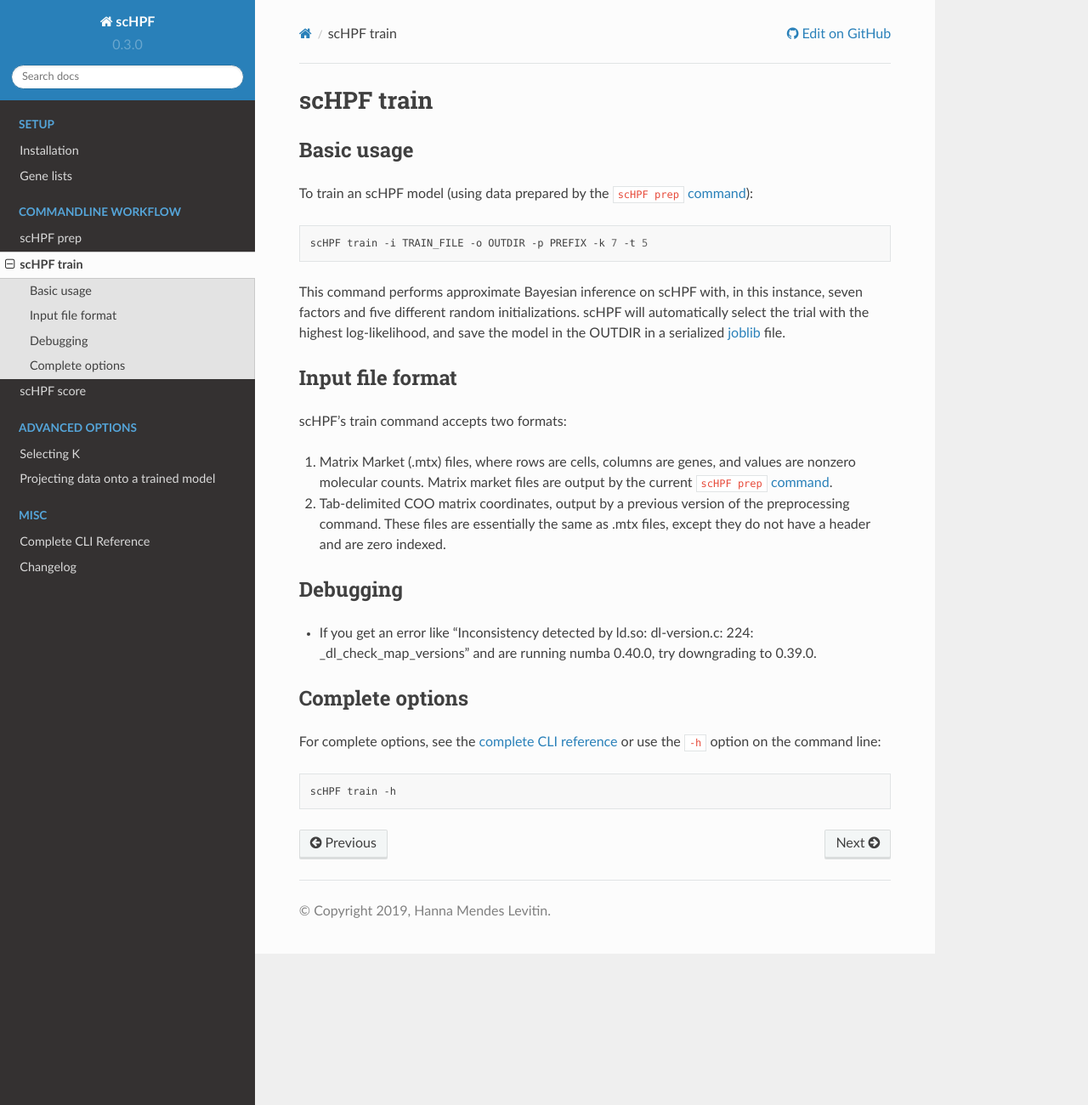
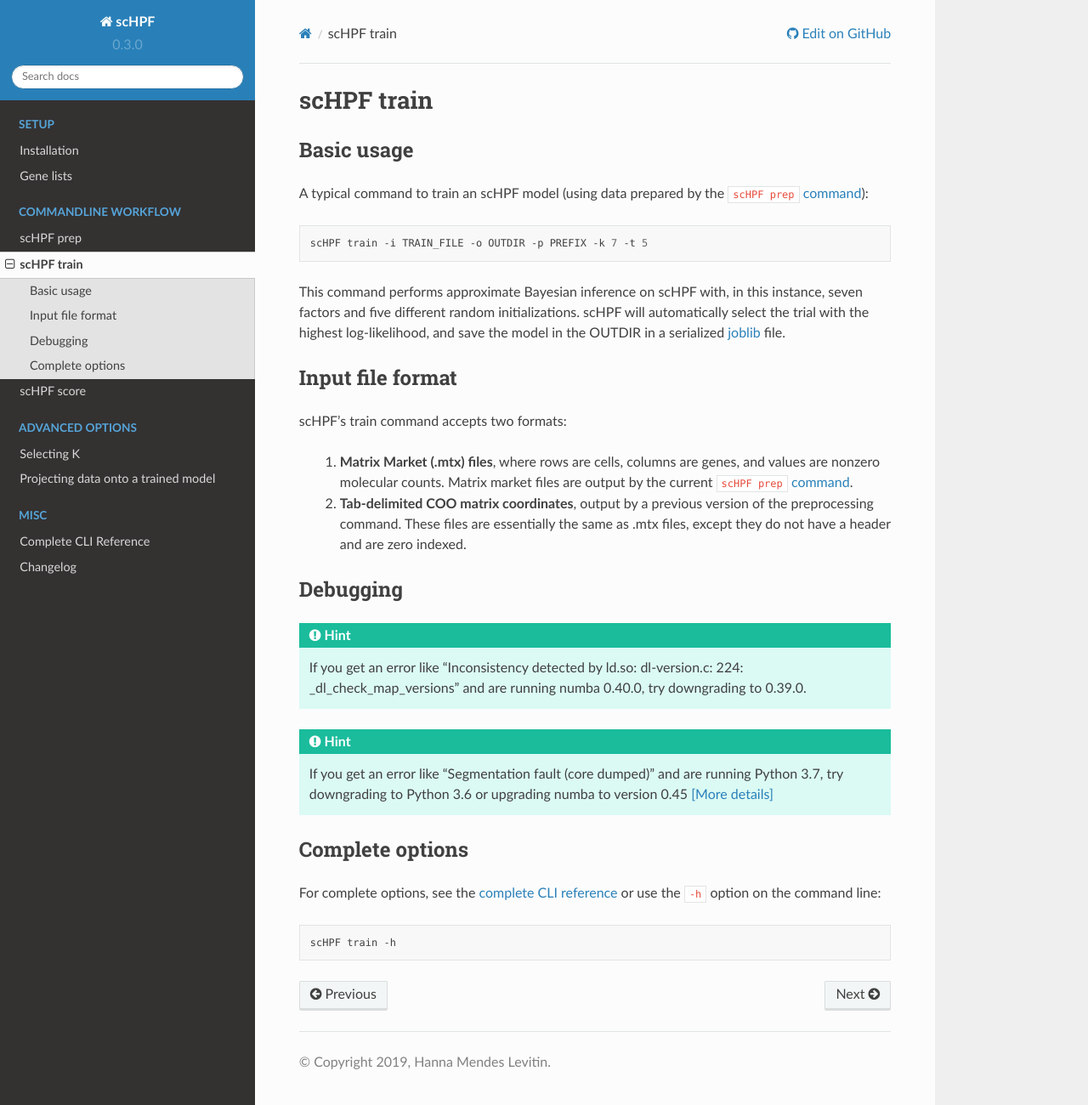
Before and after one commit to simslab/scHPF, a Sphinx documentation site: the page built from docs/train-cli.rst, in a window 1280 px wide and 1300 px high. Shown: the whole window at 85% size. Built offline with Sphinx 7.4.7 and the Read the Docs theme 2.0.0, drawn with Linux system fonts in a browser that asks for light colours.

Commit message:
fix (hopefully) and document numba/python incompatibile versions

```diff
--- a/docs/train-cli.rst
+++ b/docs/train-cli.rst
@@ -8,7 +8,8 @@ scHPF train
 
 Basic usage
 ===========
-To train an scHPF model (using data prepared by the |scHPF prep command|_):
+A typical command to train an scHPF model (using data prepared by the
+|scHPF prep command|_):
 
 .. |scHPF prep command| replace:: ``scHPF prep`` command
 .. _scHPF prep command: prep-cli.html
@@ -26,19 +27,27 @@ Input file format
 =================
 scHPF's train command accepts two formats:
 
-1. Matrix Market (.mtx) files, where rows are cells, columns are genes, and
-   values are nonzero molecular counts. Matrix market files are output by the
-   current |scHPF prep command|_.
-2. Tab-delimited COO matrix coordinates, output by a previous version of the
-   preprocessing command. These files are essentially the same as .mtx files,
-   except they do not have a header and are zero indexed.
+    1. **Matrix Market (.mtx) files**, where rows are cells, columns are genes, and
+       values are nonzero molecular counts. Matrix market files are output by
+       the current |scHPF prep command|_.
+
+    2. **Tab-delimited COO matrix coordinates**, output by a previous version of the
+       preprocessing command. These files are essentially the same as .mtx
+       files, except they do not have a header and are zero indexed.
 
 
 Debugging
 =========
-- If you get an error like "Inconsistency detected by ld.so: dl-version.c: 224:
-  _dl_check_map_versions" and are running numba 0.40.0, try downgrading to
-  0.39.0.
+.. hint::
+    If you get an error like "Inconsistency detected by ld.so: dl-version.c: 224:
+    _dl_check_map_versions" and are running numba 0.40.0, try downgrading to
+    0.39.0.
+
+.. hint::
+    If you get an error like "Segmentation fault (core dumped)" and are running
+    Python 3.7,  try downgrading to Python 3.6 or upgrading numba to version
+    0.45 :ref:`[More details]<numba>`
+
 
 Complete options
 ================
--- a/setup.py
+++ b/setup.py
@@ -7,7 +7,8 @@ __version__ = '0.0.0'
 exec(open('schpf/_version.py').read())
 
 requires = ['scikit-learn',
-            'numba >=0.35, <=0.40',
+            "numba >= 0.39, !=0.41, !=0.42, !=0.43; python_version=='3.6'",
+            "numba >= 0.44; python_version=='3.7'",
             'scipy >= 1.1',
             'numpy',
             'pandas'
```
Also changed, not shown: README.md (+4 -3 lines), docs/install.rst (+24 -4 lines), docs/prep-cli.rst (+15 -11 lines).
